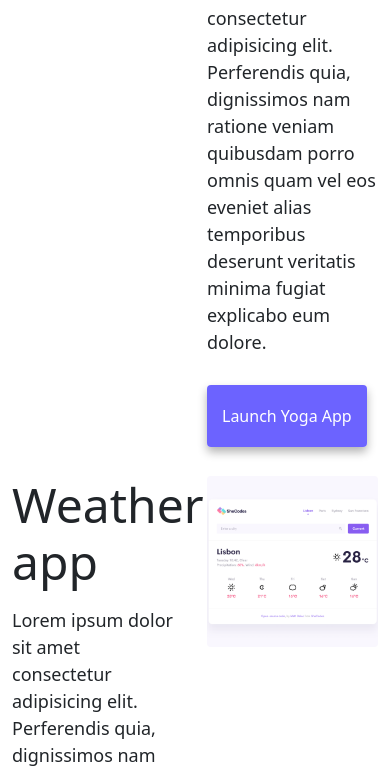
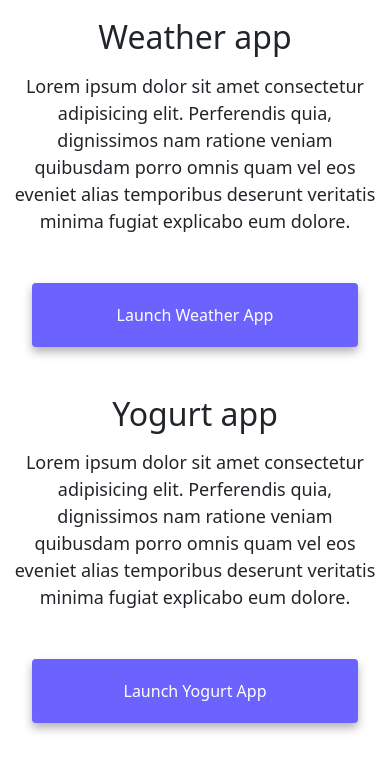
Before and after one commit to lisamoser/advanced-tools-homework, a website: page index.html in a window 390 px wide. Shown: the part 820-1594 px from the top of the page. Drawn offline with nearby package versions, Linux system fonts and the light colour scheme.

Commit message:
Added responsive aspects

```diff
--- a/index.html
+++ b/index.html
@@ -84,14 +84,14 @@
     </div>
     <div class="container">
       <div class="row">
-        <div class="col-6">
+        <div class="col-sm-6">
           <img
             src="images/yoga.png"
-            class="img-fluid rounded"
+            class="img-fluid rounded d-none d-sm-block"
             alt="Picture of the Yoga app"
           />
         </div>
-        <div class="col-6">
+        <div class="col-sm-6">
           <h2 class="mb-3">Yoga app</h2>
           <p>
             Lorem ipsum dolor sit amet consectetur adipisicing elit. Perferendis
@@ -100,14 +100,17 @@
             explicabo eum dolore.
           </p>
           <div class="mt-5">
-            <a href="#" class="primary-link" title="Launch Yoga App"
+            <a
+              href="#"
+              class="primary-link project-link"
+              title="Launch Yoga App"
               >Launch Yoga App</a
             >
           </div>
         </div>
       </div>
       <div class="row mt-5">
-        <div class="col-6">
+        <div class="col-sm-6">
           <h2 class="mb-3">Weather app</h2>
           <p>
             Lorem ipsum dolor sit amet consectetur adipisicing elit. Perferendis
@@ -116,28 +119,31 @@
             explicabo eum dolore.
           </p>
           <div class="mt-5">
-            <a href="#" class="primary-link" title="Launch Weather App"
+            <a
+              href="#"
+              class="primary-link project-link"
+              title="Launch Weather App"
               >Launch Weather App</a
             >
           </div>
         </div>
-        <div class="col-6">
+        <div class="col-sm-6">
           <img
             src="images/weather.png"
-            class="img-fluid rounded"
+            class="img-fluid rounded d-none d-sm-block"
             alt="Picture of the Weather app"
           />
         </div>
       </div>
       <div class="row mt-5">
-        <div class="col-6">
+        <div class="col-sm-6">
           <img
             src="images/yogurt.png"
-            class="img-fluid rounded"
+            class="img-fluid rounded d-none d-sm-block"
             alt="Picture of the Yogurt app"
           />
         </div>
-        <div class="col-6">
+        <div class="col-sm-6">
           <h2 class="mb-3">Yogurt app</h2>
           <p>
             Lorem ipsum dolor sit amet consectetur adipisicing elit. Perferendis
@@ -146,7 +152,10 @@
             explicabo eum dolore.
           </p>
           <div class="mt-5">
-            <a href="#" class="primary-link" title="Launch Yogurt App"
+            <a
+              href="#"
+              class="primary-link project-link"
+              title="Launch Yogurt App"
               >Launch Yogurt App</a
             >
           </div>
--- a/style.css
+++ b/style.css
@@ -5,7 +5,7 @@
 }
 
 body {
-  margin-top: 100px;
+  margin: 100px 0;
 }
 
 h1,
@@ -86,3 +86,22 @@ p {
 .email-link:hover {
   text-decoration: underline;
 }
+
+@media (max-width: 576px) {
+  h1 {
+    font-size: 48px;
+    line-height: 1.5;
+  }
+  h2 {
+    font-size: 32px;
+    text-align: center;
+  }
+  p {
+    text-align: center;
+  }
+  .project-link {
+    display: block;
+    text-align: center;
+    margin: 0 20px;
+  }
+}
```
Also changed, not shown: about.html (+25 -10 lines).
